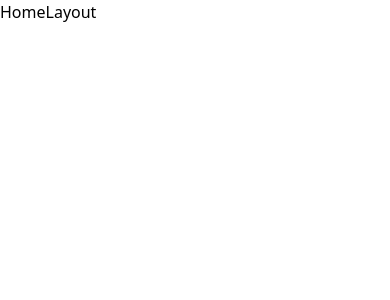
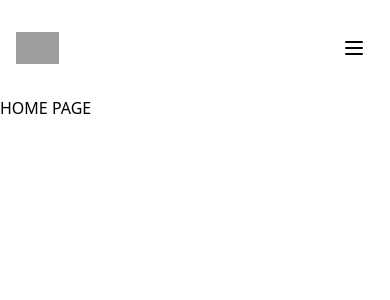
Before and after one commit to Fica-Web/oneiroInteriors, a React (Vite) app in the folder frontend/: page / in a window 390 px wide. Shown: the top 300 px of the page. Built offline with nearby package versions, Linux system fonts and the light colour scheme; grey boxes are pictures that could not be loaded.

Commit message:
user side route and page setup

```diff
--- /dev/null
+++ b/frontend/src/components/shared/Navbar.jsx
@@ -0,0 +1,135 @@
+import React, { useState } from 'react';
+import { NavLink } from 'react-router-dom';
+import { HiOutlineShoppingBag } from "react-icons/hi";
+import logo from '../../assets/images/FlowraLogo.png';
+import navOptions from '../../data/navOptions';
+
+const Navbar = () => {
+    const [isMobileMenuOpen, setIsMobileMenuOpen] = useState(false);
+
+    return (
+        <nav className="">
+            <div className="w-11/12 mx-auto sm:px-4 lg:px-7">
+                <div className="flex items-center justify-between h-24">
+                    {/* Logo */}
+                    <div className="flex items-center">
+                        <NavLink to="/flowra" className="text-xl font-bold">
+                            <img
+                                src={logo}
+                                alt="Flowra Logo"
+                                className='lg:h-12 sm:h-10 h-8'
+                            />
+                            {/* logo */}
+                        </NavLink>
+                    </div>
+
+                    {/* Desktop Menu */}
+                    <div className="hidden lg:flex lg:space-x-6 space-x-2 items-center text-lg text-gray-700 font-medium">
+                        {navOptions.map((option) => (
+                            <NavLink
+                                key={option.name}
+                                to={option.link}
+                                end={option.end || false} // Add `end` property for exact matching
+                                className={({ isActive }) =>
+                                    `px-3 py-2 rounded-md ${isActive ? "text-primary" : "hover:text-primary"
+                                    }`
+                                }
+                            >
+                                {option.name}
+                            </NavLink>
+                        ))}
+                    </div>
+
+                    {/* Login and Cart */}
+                    <div className="hidden lg:flex items-center space-x-4">
+                        {/* Login Button */}
+                        <NavLink
+                            to="/login"
+                            className="px-4 py-2 rounded-md  hover:bg-secondary-dark"
+                        >
+                            Login
+                        </NavLink>
+                        {/* Cart Icon */}
+                        <NavLink to="/cart" className="text-2xl text-gray-700 hover:text-secondary">
+                            <HiOutlineShoppingBag />
+                        </NavLink>
+                    </div>
+
+                    {/* Mobile Menu Button */}
+                    <div className="lg:hidden">
+                        <button
+                            className="hover:text-secondary p-2 rounded-md"
+                            aria-label="Toggle mobile menu"
+                            aria-expanded={isMobileMenuOpen}
+                            aria-controls="mobile-menu"
+                            onClick={() => setIsMobileMenuOpen((prev) => !prev)}
+                        >
+                            <svg
+                                className={`h-6 w-6 transition-transform duration-300 ${isMobileMenuOpen ? "rotate-90" : ""
+                                    }`}
+                                xmlns="http://www.w3.org/2000/svg"
+                                fill="none"
+                                viewBox="0 0 24 24"
+                                stroke="currentColor"
+                                strokeWidth="2"
+                            >
+                                <path
+                                    strokeLinecap="round"
+                                    strokeLinejoin="round"
+                                    d={
+                                        isMobileMenuOpen
+                                            ? "M6 18L18 6M6 6l12 12" // Close icon
+                                            : "M4 6h16M4 12h16M4 18h16" // Hamburger icon
+                                    }
+                                />
+                            </svg>
+                        </button>
+                    </div>
+                </div>
+            </div>
+
+            {/* Mobile Menu */}
+            <div
+                id="mobile-menu"
+                className={`overflow-hidden transition-[max-height] duration-700 ease-in-out bg-gray-100 ${isMobileMenuOpen ? "max-h-screen" : "max-h-0"
+                    }`}
+            >
+                <div className="px-4 py-2 space-y-2">
+                    {navOptions.map((option) => (
+                        <NavLink
+                            key={option.name}
+                            to={option.link}
+                            end={option.end || false} // Add `end` property for exact matching
+                            className={({ isActive }) =>
+                                `block px-3 py-2 rounded-md text-base font-medium ${isActive ? "text-secondary" : "text-primary hover:text-secondary"
+                                }`
+                            }
+                            onClick={() => setIsMobileMenuOpen(false)} // Close menu on click
+                        >
+                            {option.name}
+                        </NavLink>
+                    ))}
+                    {/* Login Button for Mobile */}
+                    <NavLink
+                        to="/login"
+                        className="block px-4 py-2 rounded-md bg-secondary text-white hover:bg-secondary-dark"
+                        onClick={() => setIsMobileMenuOpen(false)}
+                    >
+                        Login
+                    </NavLink>
+                    {/* Cart Button for Mobile */}
+                    <NavLink
+                        to="/cart"
+                        className="block px-4 py-2 rounded-md text-gray-700 hover:bg-secondary"
+                        onClick={() => setIsMobileMenuOpen(false)}
+                    >
+                        <HiOutlineShoppingBag className="inline mr-2" />
+                        Cart
+                    </NavLink>
+                </div>
+            </div>
+        </nav>
+    );
+};
+
+export default Navbar;
--- /dev/null
+++ b/frontend/src/data/navOptions.js
@@ -0,0 +1,25 @@
+const navOptions = [
+    {
+        name: 'Home',
+        path: '/',
+        end: true
+    },
+    {
+        name: 'About Us',
+        path: '/about'
+    },
+    {
+        name: 'Our Works',
+        path: '/our-works'
+    },
+    {
+        name: 'Services',
+        path: '/services'
+    },
+    {
+        name: 'Contact Us',
+        path: '/contact'
+    },
+]
+
+export default navOptions;
--- a/frontend/src/layoutes/HomeLayout.jsx
+++ b/frontend/src/layoutes/HomeLayout.jsx
@@ -1,10 +1,13 @@
-import React from 'react'
+import React from 'react';
+import { Outlet } from 'react-router-dom';
+import Navbar from '../components/shared/Navbar';
 
 const HomeLayout = () => {
     return (
-        <div>
-        HomeLayout
-        </div>
+        <>
+            <Navbar />
+            <Outlet />
+        </>
     )
 }
 
--- /dev/null
+++ b/frontend/src/pages/user/AboutPage.jsx
@@ -0,0 +1,11 @@
+import React from 'react'
+
+const AboutPage = () => {
+    return (
+        <div>
+            About page
+        </div>
+    )
+}
+
+export default AboutPage
--- /dev/null
+++ b/frontend/src/pages/user/ContactPage.jsx
@@ -0,0 +1,11 @@
+import React from 'react'
+
+const ContactPage = () => {
+    return (
+        <div>
+            ContactPage
+        </div>
+    )
+}
+
+export default ContactPage
--- /dev/null
+++ b/frontend/src/pages/user/HomePage.jsx
@@ -0,0 +1,11 @@
+import React from 'react'
+
+const HomePage = () => {
+    return (
+        <div>
+            HOME PAGE
+        </div>
+    )
+}
+
+export default HomePage
--- /dev/null
+++ b/frontend/src/pages/user/OurWorksPage.jsx
@@ -0,0 +1,11 @@
+import React from 'react'
+
+const OurWorksPage = () => {
+    return (
+        <div>
+            OurWorksPage
+        </div>
+    )
+}
+
+export default OurWorksPage
--- /dev/null
+++ b/frontend/src/pages/user/ServicePage.jsx
@@ -0,0 +1,11 @@
+import React from 'react'
+
+const ServicePage = () => {
+    return (
+        <div>
+            ServicePage
+        </div>
+    )
+}
+
+export default ServicePage
--- a/frontend/src/route/Router.jsx
+++ b/frontend/src/route/Router.jsx
@@ -2,6 +2,11 @@ import React from 'react';
 import { createBrowserRouter } from 'react-router-dom';
 import AdminAuth from '../utils/auth/AdminAuth';
 import HomeLayout from '../layoutes/HomeLayout';
+import HomePage from '../pages/user/HomePage';
+import AboutPage from '../pages/user/AboutPage';
+import OurWorksPage from '../pages/user/OurWorksPage';
+import ServicePage from '../pages/user/ServicePage';
+import ContactPage from '../pages/user/ContactPage';
 import AdminLayout from '../layoutes/AdminLayout';
 import AdminDashboard from '../pages/admin/AdminDashboard';
 import AdminBlogPage from '../pages/admin/AdminBlogPage';
@@ -16,7 +21,31 @@ const router = createBrowserRouter([
         path: '/',
         element: <HomeLayout />,
         children: [
-
+            {
+                path: '',
+                element: <HomePage />,
+                index: true // Defines this as the default route for "/"
+            },
+            {
+                path: 'about',
+                element: <AboutPage />
+            },
+            {
+                path: 'about',
+                element: <AboutPage />
+            },
+            {
+                path: 'our-works',
+                element: <OurWorksPage />
+            },
+            {
+                path: 'services',
+                element: <ServicePage />
+            },
+            {
+                path: 'contact',
+                element: <ContactPage />
+            },
         ]
     },
     {
```
